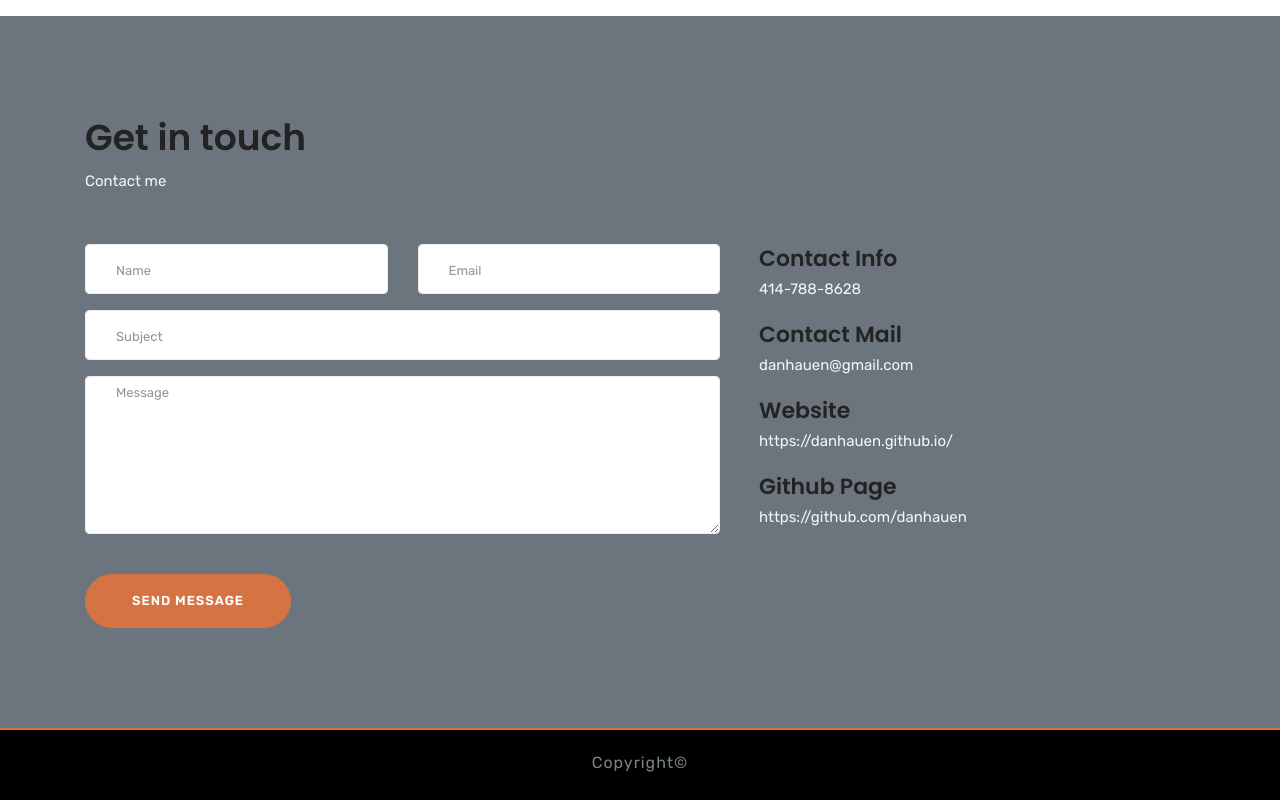
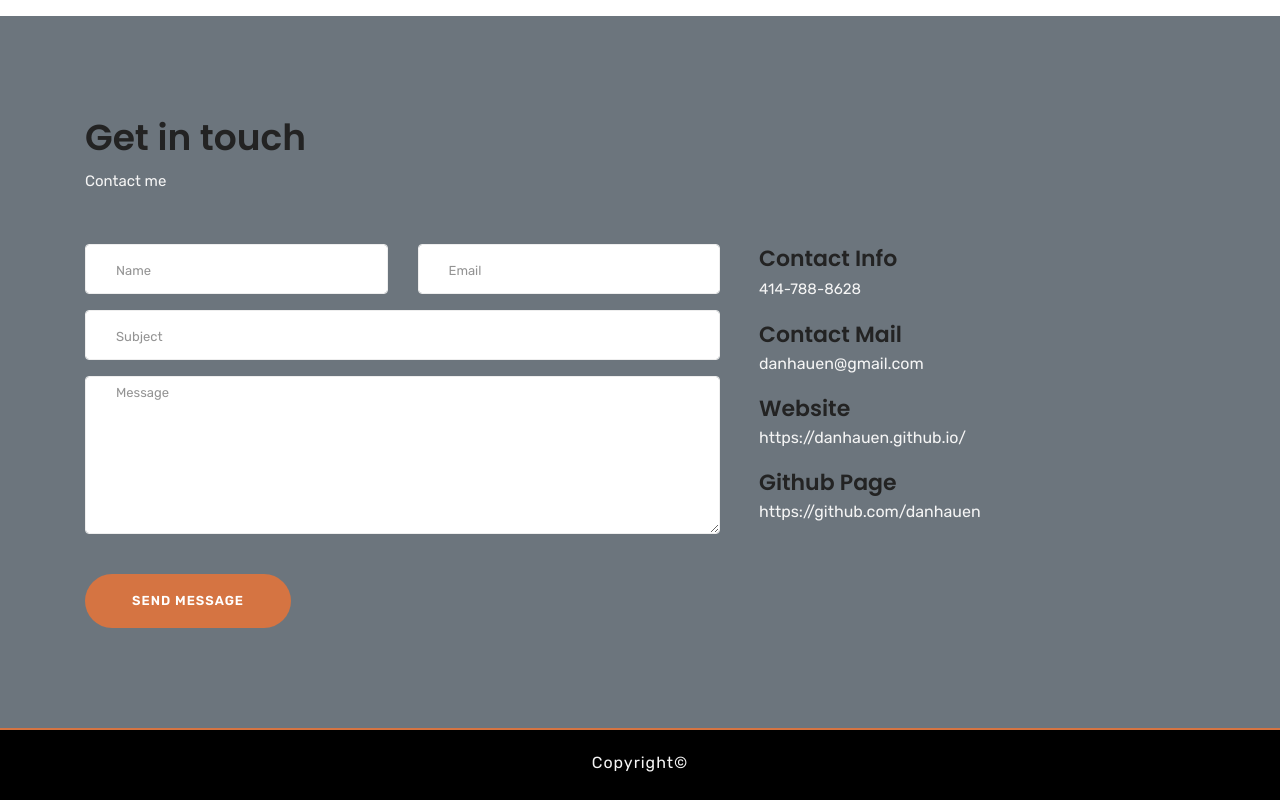
Before and after one commit to danhauen/new-portfolio, a plain HTML site: page index.html in a window 1280 px wide. Shown: the part 2676-3476 px from the top of the page. Drawn offline with Linux system fonts and the light colour scheme; some packages are replaced by stand-ins of ours; files whose address does not match are found by name.

Commit message:
links in contact section updated

```diff
--- a/css/style.css
+++ b/css/style.css
@@ -76,7 +76,7 @@ h6, .h6 {
 a {
   text-decoration: none;
   transition: all 0.2s;
-  color: #000;
+  color: whitesmoke;
 }
 
 img {
@@ -84,7 +84,7 @@ img {
 }
 
 a:hover {
-  color: #635CDB;
+  color: #d57442;
   text-decoration: none;
 }
 
--- a/index.html
+++ b/index.html
@@ -6,8 +6,7 @@
     <meta charset="utf-8">
     <meta name="viewport" content="width=device-width, initial-scale=1, shrink-to-fit=no">
     <meta name="description" content="seo & digital marketing">
-    <meta name="keywords"
-        content="marketing,digital marketing,creative, agency, startup,promodise,onepage, clean, modern,seo,business, company">
+    <meta name="keywords"content="marketing,digital marketing,creative, agency, startup,promodise,onepage, clean, modern,seo,business, company">
     <meta name="author" content="Themefisher.com">
 
     <title>About Me</title>
@@ -19,7 +18,6 @@
     <link rel="stylesheet" href="plugins/animate-css/animate.css">
     <!-- Icofont -->
     <link rel="stylesheet" href="plugins/icofont/icofont.css">
-
     <!-- Main Stylesheet -->
     <link rel="stylesheet" href="css/style.css">
 
@@ -43,8 +41,7 @@
             </button>
 
             <div class="collapse navbar-collapse justify-content-end" id="mainNav">
-                <ul class="navbar-nav ">
-
+                <ul class="navbar-nav">
                     <li class="nav-item">
                         <a class="nav-link smoth-scroll" href="#about-me">About</a>
                     </li>
@@ -62,6 +59,7 @@
         </div>
     </nav>
     <!--MAIN HEADER AREA END -->
+
     <!--MAIN BANNER AREA START -->
     <div class="page-banner-area page-contact" id="page-banner">
         <div class="overlay dark-overlay"></div>
@@ -464,11 +462,11 @@
                     <h4>Contact Info</h4>
                     <p class="p-contact mb-3">414-788-8628</p>
                     <h4>Contact Mail</h4>
-                    <p class="p-contact mb-3">danhauen@gmail.com</p>
+                    <a href="mailto:youremailaddress">danhauen@gmail.com</p>
                     <h4>Website</h4>
-                    <p class="p-contact">https://danhauen.github.io/</p>
+                    <a href="https://danhauen.github.io/">https://danhauen.github.io/</p>
                     <h4>Github Page</h4>
-                    <p class="p-contact">https://github.com/danhauen</p>
+                    <a href="https://github.com/danhauen">https://github.com/danhauen</p>
                 </div>
                 <!-- CONTACT LIST END -->
             </div>
@@ -504,11 +502,6 @@
     <!-- Counterup -->
     <script src="plugins/counterup/jquery.waypoints.js"></script>
     <script src="plugins/counterup/jquery.counterup.min.js"></script>
-
-    <!-- Google Map -->
-    <script src="plugins/google-map/gmap3.min.js"></script>
-    <script
-        src="https://maps.googleapis.com/maps/api/js?key=AIzaSyAkeLMlsiwzp6b3Gnaxd86lvakimwGA6UA&callback=initMap"></script>
     <!-- Contact Form -->
     <script src="plugins/jquery/contact.js"></script>
     <script src="js/custom.js"></script>
```
